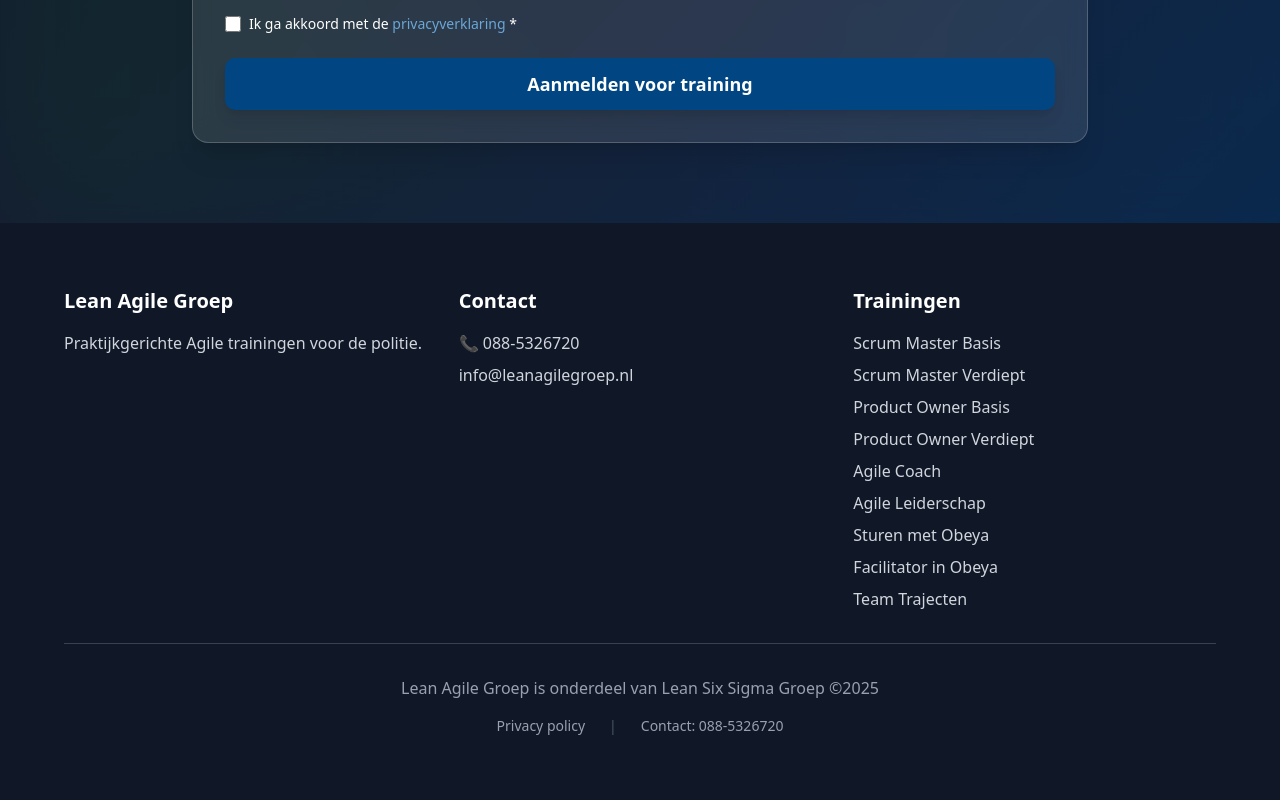
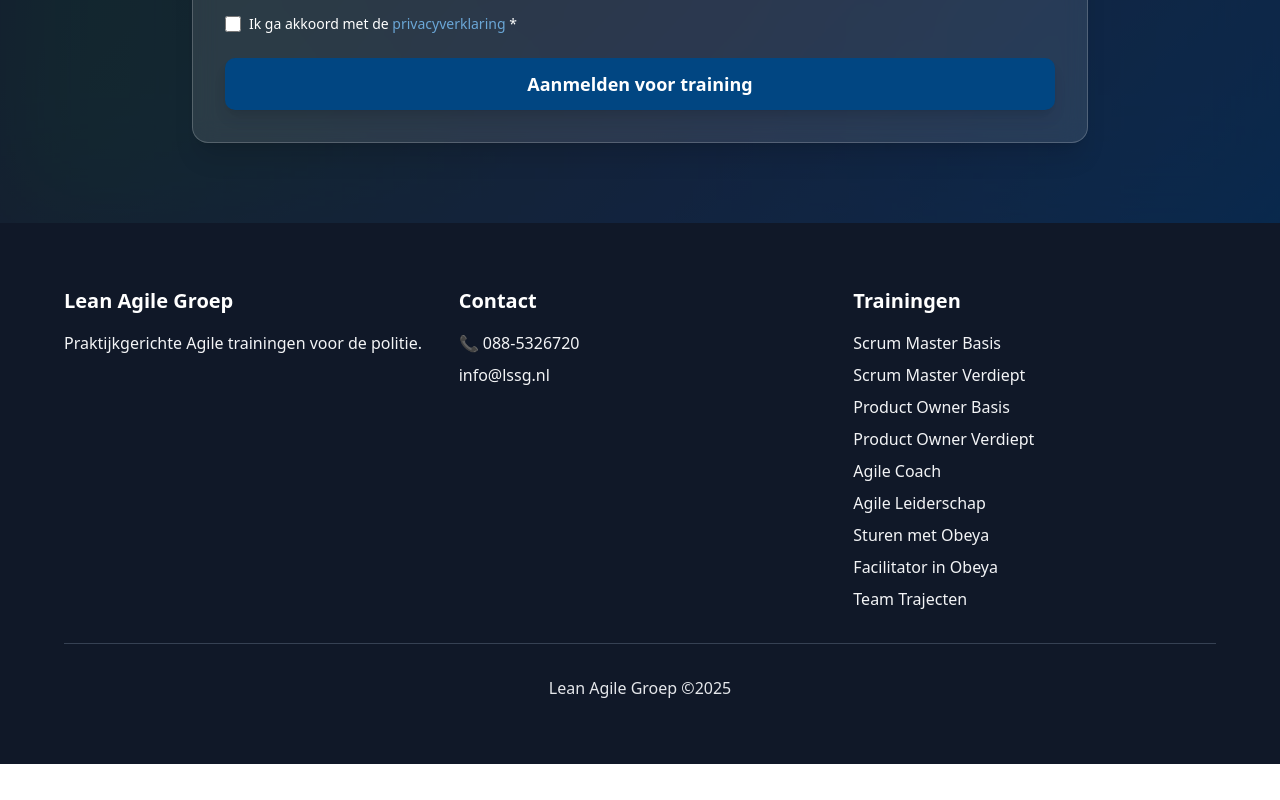
Before and after one commit to Salsa85/lag-pol, a Next.js app: page / in a window 1280 px wide. Shown: the part 5851-6651 px from the top of the page. After the commit the page ends 6615 px from the top, so only its background shows below. Built offline with nearby package versions, Linux system fonts and the light colour scheme; a web font is replaced by a local one.

Commit message:
Unify footer component across all pages and fix syntax error

```diff
--- a/src/components/ClientHomePage.tsx
+++ b/src/components/ClientHomePage.tsx
@@ -6,6 +6,7 @@
 import Navigation from './Navigation';
 import ClientSignupSection from './ClientSignupSection';
 import CardSwap, { Card } from './CardSwap';
+import Footer from './sections/Footer';
 
 export default function ClientHomePage() {
   const [isModalOpen, setIsModalOpen] = useState(false);
@@ -550,45 +551,7 @@
 
 
         {/* Footer */}
-        <footer className="bg-gray-900 text-white py-16 px-6 lg:px-8">
-          <div className="max-w-6xl mx-auto">
-            <div className="grid md:grid-cols-3 gap-8 mb-8">
-              <div>
-                <h3 className="text-xl font-semibold mb-4">Lean Agile Groep</h3>
-                <p className="text-gray-300 mb-4">Praktijkgerichte Agile trainingen voor de politie.</p>
-              </div>
-              <div>
-                <h3 className="text-xl font-semibold mb-4">Contact</h3>
-                <p className="text-gray-300 mb-2">📞 088-5326720</p>
-                <p className="text-gray-300">info@leanagilegroep.nl</p>
-              </div>
-              <div>
-                <h3 className="text-xl font-semibold mb-4">Trainingen</h3>
-                <ul className="text-gray-300 space-y-2">
-                  <li><Link href="/scrum-master" className="hover:text-white transition-colors">Scrum Master Basis</Link></li>
-                  <li><Link href="/scrum-master-vervolg" className="hover:text-white transition-colors">Scrum Master Verdiept</Link></li>
-                  <li><Link href="/product-owner" className="hover:text-white transition-colors">Product Owner Basis</Link></li>
-                  <li><Link href="/product-owner-vervolg" className="hover:text-white transition-colors">Product Owner Verdiept</Link></li>
-                  <li><Link href="/agile-coach" className="hover:text-white transition-colors">Agile Coach</Link></li>
-                  <li><Link href="/agile-leiderschap" className="hover:text-white transition-colors">Agile Leiderschap</Link></li>
-                  <li><Link href="/leading-with-obeya" className="hover:text-white transition-colors">Sturen met Obeya</Link></li>
-                  <li><Link href="/facilitator-in-obeya" className="hover:text-white transition-colors">Facilitator in Obeya</Link></li>
-                  <li><Link href="/team-trajecten" className="hover:text-white transition-colors">Team Trajecten</Link></li>
-                </ul>
-              </div>
-            </div>
-            <div className="border-t border-gray-700 pt-8 text-center">
-              <p className="text-gray-400 mb-4">
-                Lean Agile Groep is onderdeel van Lean Six Sigma Groep ©2025
-              </p>
-              <div className="flex justify-center space-x-6 text-sm">
-                <a href="#" className="text-gray-400 hover:text-white transition-colors">Privacy policy</a>
-                <span className="text-gray-600">|</span>
-                <span className="text-gray-400">Contact: 088-5326720</span>
-              </div>
-            </div>
-          </div>
-        </footer>
+        <Footer />
       </div>
 
       {/* Contact Modal */}
--- a/src/components/sections/Footer.tsx
+++ b/src/components/sections/Footer.tsx
@@ -22,14 +22,15 @@
             <div>
               <h3 className="text-xl font-semibold mb-4">Trainingen</h3>
               <ul className="text-gray-100 space-y-2">
-                <li><Link href="/scrum-master" className="hover:text-white">Scrum Master Basis</Link></li>
-                <li><Link href="/scrum-master-vervolg" className="hover:text-white">Scrum Master Verdiept</Link></li>
-                <li><Link href="/product-owner" className="hover:text-white">Product Owner Basis</Link></li>
-                <li><Link href="/product-owner-vervolg" className="hover:text-white">Product Owner Verdiept</Link></li>
-                <li><Link href="/agile-coach" className="hover:text-white">Agile Coach</Link></li>
-                <li><Link href="/agile-leiderschap" className="hover:text-white">Agile Leiderschap</Link></li>
-                <li><Link href="/leading-with-obeya" className="hover:text-white">Sturen met Obeya</Link></li>
-                <li><Link href="/facilitator-in-obeya" className="hover:text-white">Facilitator in Obeya</Link></li>
+                <li><Link href="/scrum-master" className="hover:text-white transition-colors">Scrum Master Basis</Link></li>
+                <li><Link href="/scrum-master-vervolg" className="hover:text-white transition-colors">Scrum Master Verdiept</Link></li>
+                <li><Link href="/product-owner" className="hover:text-white transition-colors">Product Owner Basis</Link></li>
+                <li><Link href="/product-owner-vervolg" className="hover:text-white transition-colors">Product Owner Verdiept</Link></li>
+                <li><Link href="/agile-coach" className="hover:text-white transition-colors">Agile Coach</Link></li>
+                <li><Link href="/agile-leiderschap" className="hover:text-white transition-colors">Agile Leiderschap</Link></li>
+                <li><Link href="/leading-with-obeya" className="hover:text-white transition-colors">Sturen met Obeya</Link></li>
+                <li><Link href="/facilitator-in-obeya" className="hover:text-white transition-colors">Facilitator in Obeya</Link></li>
+                <li><Link href="/team-trajecten" className="hover:text-white transition-colors">Team Trajecten</Link></li>
               </ul>
             </div>
           )}
```
